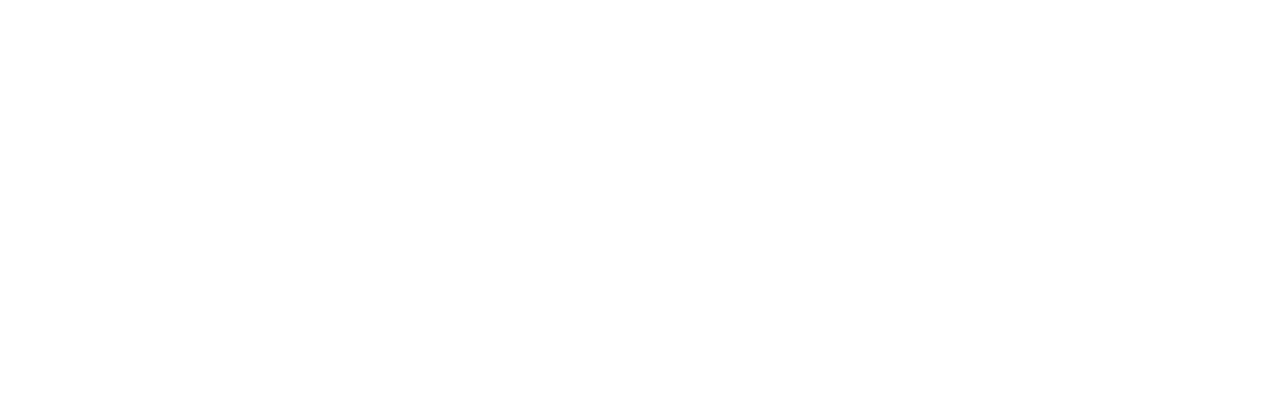
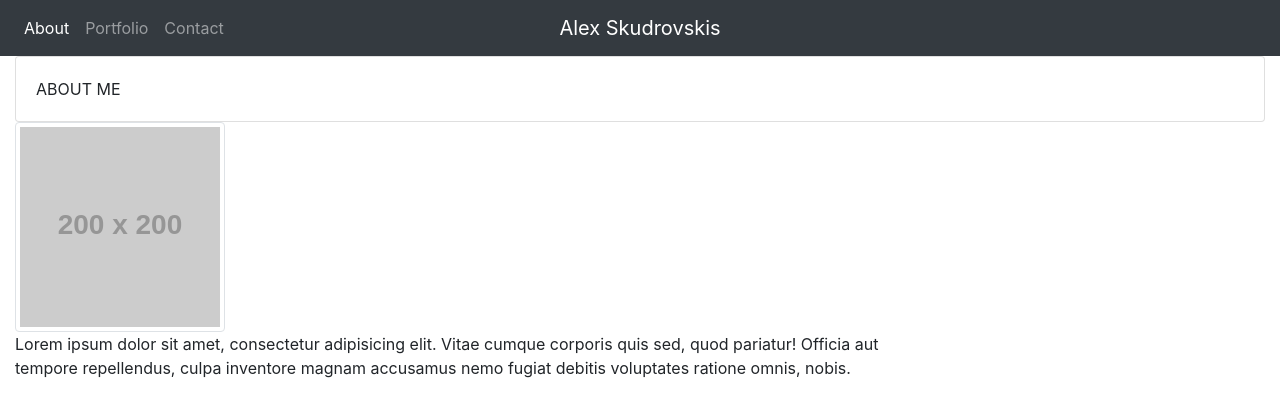
Before and after one commit to alsricha/wk2-homework, a plain HTML site: page index.html in a window 1280 px wide. Drawn offline with nearby package versions, Linux system fonts and the light colour scheme; placeholder pictures from the web are drawn by us.

Commit message:
Making a commit to index file.

```diff
--- a/index.html
+++ b/index.html
@@ -3,10 +3,65 @@
 <head>
     <meta charset="UTF-8">
     <meta name="viewport" content="width=device-width, initial-scale=1.0">
+    <!--Bootstrap CSS CDN-->
     <link rel="stylesheet" href="https://stackpath.bootstrapcdn.com/bootstrap/4.5.0/css/bootstrap.min.css" integrity="sha384-9aIt2nRpC12Uk9gS9baDl411NQApFmC26EwAOH8WgZl5MYYxFfc+NcPb1dKGj7Sk" crossorigin="anonymous">
+    <!--Our CSS-->
+    <link rel="stylesheet" type="text/css" href="style.css">
+
     <title>HW2</title>
+
+    <!--Future Font Awesome JS-->
 </head>
+
 <body>
+    <!--Navigation Menu-->
+    <nav class="navbar navbar-expand-lg navbar-dark bg-dark">
+      <a class="navbar-brand" href="#">Alex Skudrovskis</a>
+      <button class="navbar-toggler" type="button" data-toggle="collapse" data-target="#navbarText" aria-controls="navbarText" aria-expanded="false" aria-label="Toggle navigation">
+        <span class="navbar-toggler-icon"></span>
+      </button>
+
+      <div class="collapse navbar-collapse" id="navbarText">
+        <ul class="navbar-nav mr-auto">
+          <li class="nav-item active">
+            <a class="nav-link" href="#">About<span class="sr-only">(current)</span></a>
+          </li>
+          <li class="nav-item">
+            <a class="nav-link" href="#">Portfolio</a>
+          </li>
+          <li class="nav-item">
+            <a class="nav-link" href="#">Contact</a>
+          </li>
+        </ul>
+      </div>
+    </nav>
+      <!--About Me Section-->
+
+      <!--Overall Grid-->
+        <div class="container-fluid">
+            <div class="row">
+                <div class="col-md-12">
+                    <div class="card">
+                        <div class="card-body">
+                            ABOUT ME
+                        </div>
+                    </div>
+                </div>
+            </div>
+          </div>
+            <div class="row"></div>
+              <div class="col-lg-3">
+                <img class="img img-thumbnail" src="http://placehold.it/200x200">
+              </div>
+                <div class="col-lg-9">
+                  <p>Lorem ipsum dolor sit amet, consectetur adipisicing elit. Vitae cumque corporis quis sed, quod pariatur! Officia aut tempore repellendus, culpa inventore magnam accusamus nemo fugiat debitis voluptates ratione omnis, nobis.</p>
+                </div>
+              </div>
+
+
+
+
+
 
 </body>
 <script src="https://code.jquery.com/jquery-3.5.1.slim.min.js" integrity="sha384-DfXdz2htPH0lsSSs5nCTpuj/zy4C+OGpamoFVy38MVBnE+IbbVYUew+OrCXaRkfj" crossorigin="anonymous"></script>
--- /dev/null
+++ b/style.css
@@ -0,0 +1,14 @@
+/* Navigation Menu */
+
+    /*Positioning */
+    .navbar-brand
+    {
+        position: absolute;
+        width: 100%;
+        left: 0;
+        text-align: center;
+        margin:0 auto;
+    }
+    .navbar-toggle {
+        z-index:3;
+    }
```
Also changed, not shown: contact.html (+15 -0 lines), portfolio.html (+15 -0 lines).
